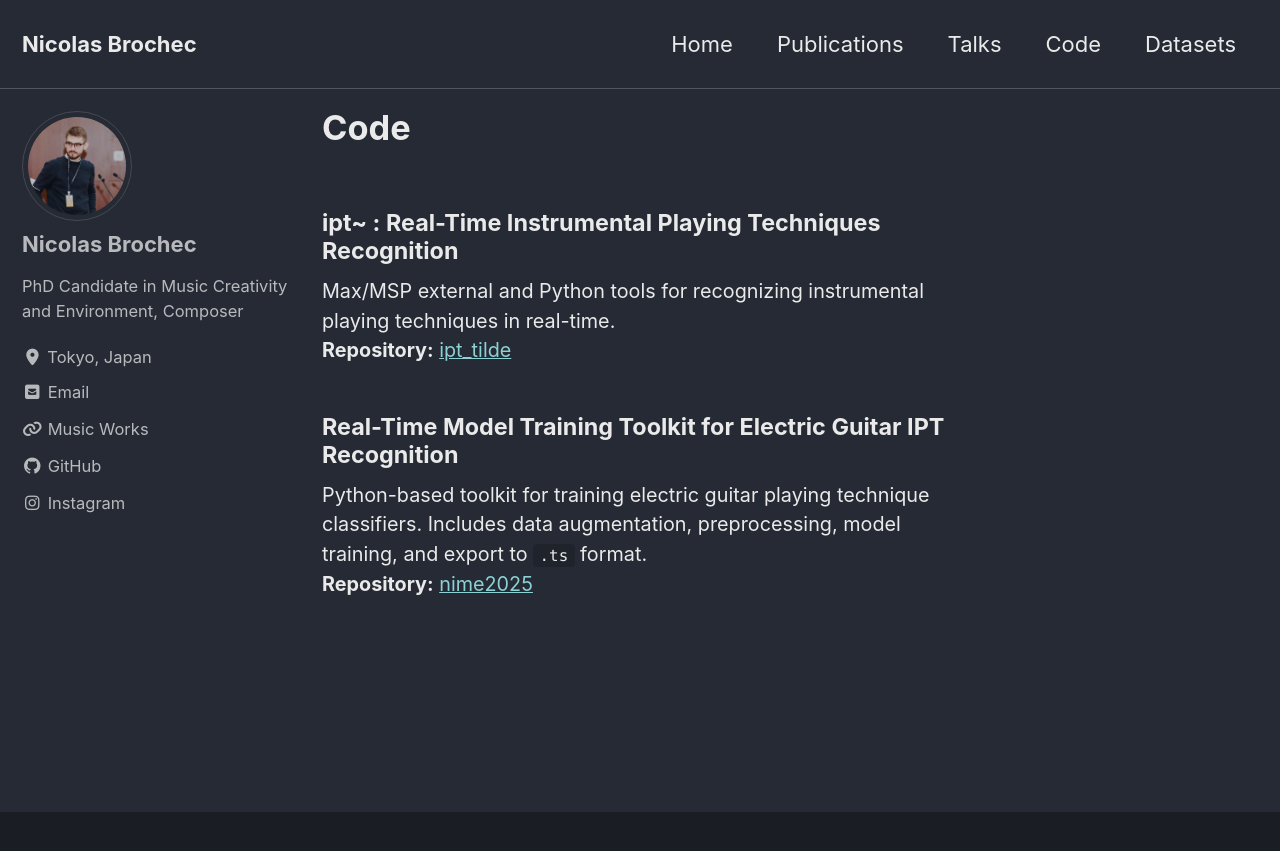
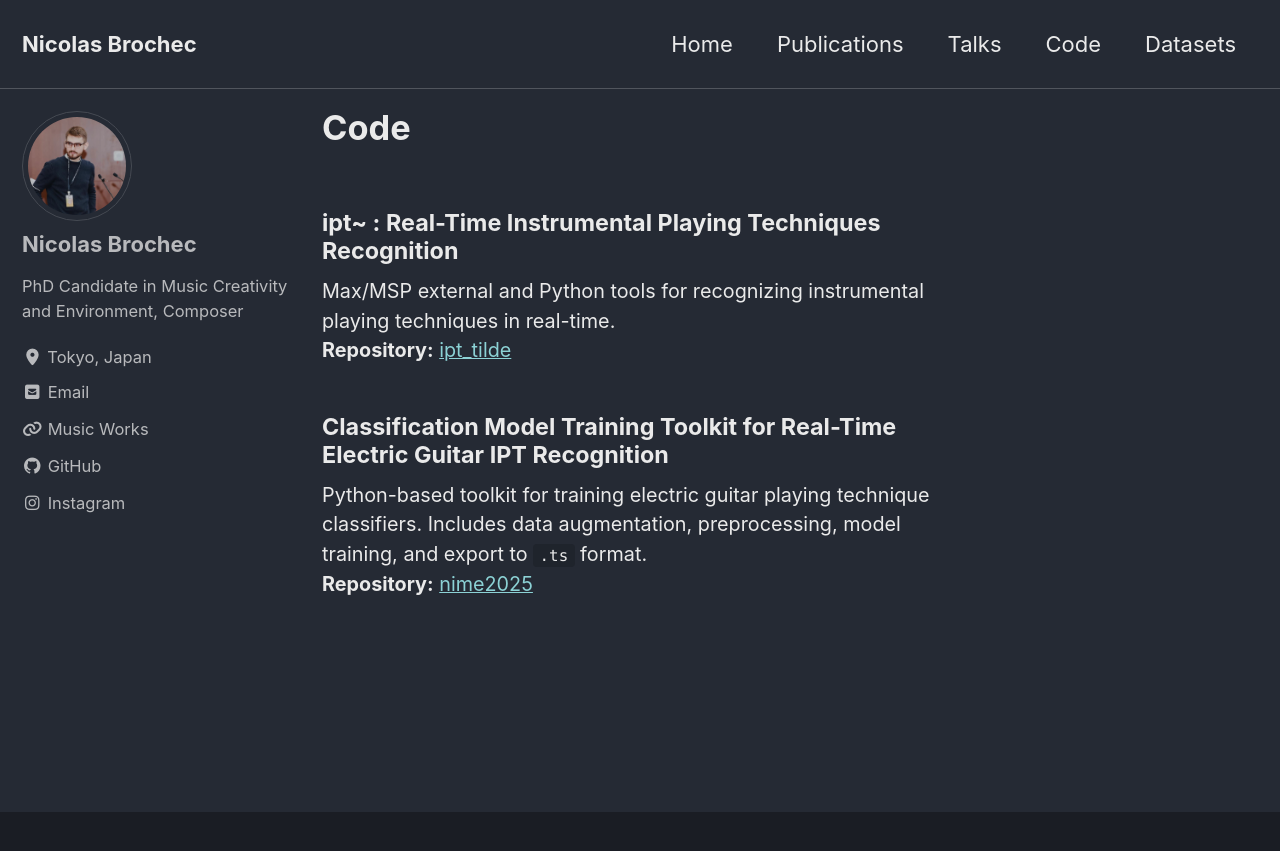
Before and after one commit to nbrochec/nbrochec.github.io, a Jekyll site: the page built from _pages/codes.md, in a window 1280 px wide. Shown: the top 851 px of the page. Built offline with Jekyll 4.4.1, drawn with Linux system fonts in a browser that asks for light colours; cached includes are drawn as plain includes.

Commit message:
Update codes.md

```diff
--- a/_pages/codes.md
+++ b/_pages/codes.md
@@ -12,7 +12,7 @@ Max/MSP external and Python tools for recognizing instrumental playing technique
 <b>Repository:</b> <a href="https://github.com/nbrochec/ipt_tilde" target="_blank">ipt_tilde</a>
 </p>
 
-<h4>Real-Time Model Training Toolkit for Electric Guitar IPT Recognition</h4>
+<h4>Classification Model Training Toolkit for Real-Time Electric Guitar IPT Recognition</h4>
 
 <p style="font-size: 90%;">
 Python-based toolkit for training electric guitar playing technique classifiers. Includes data augmentation, preprocessing, model training, and export to <code>.ts</code> format.<br>
```
